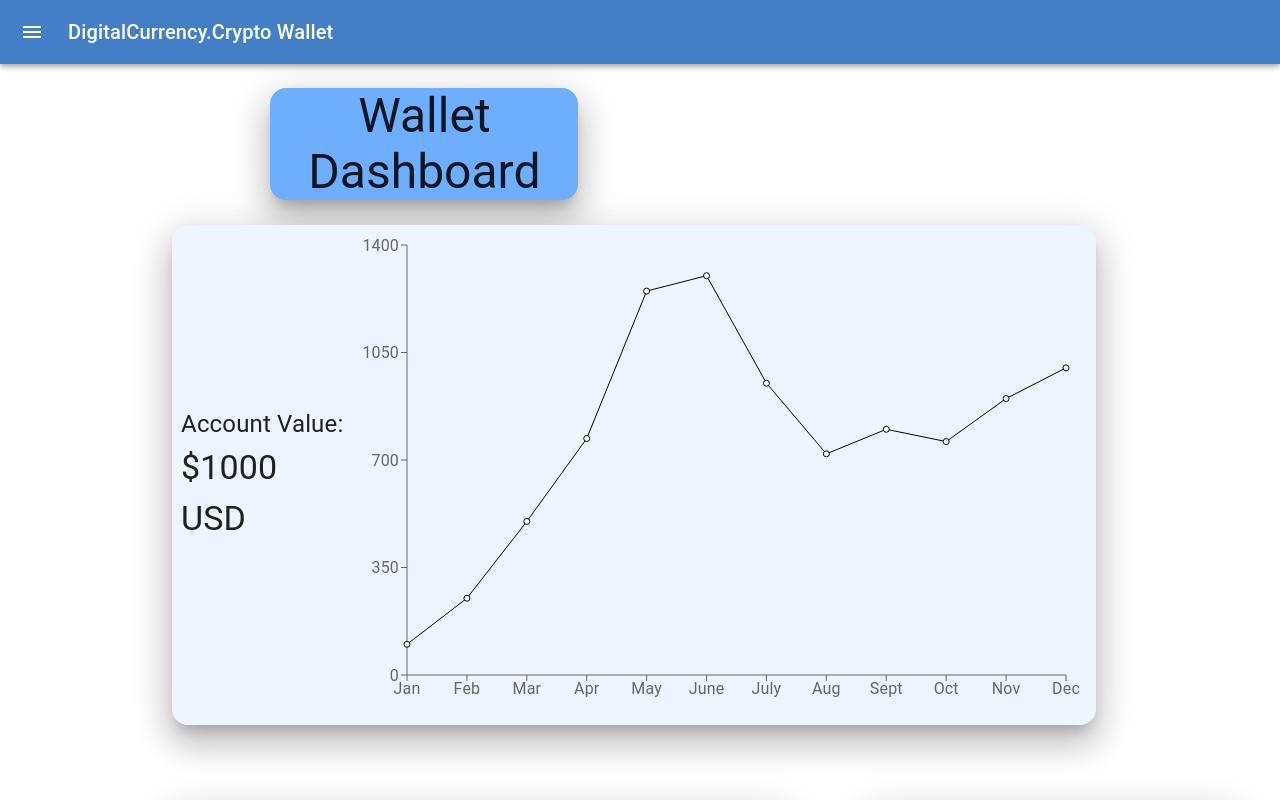
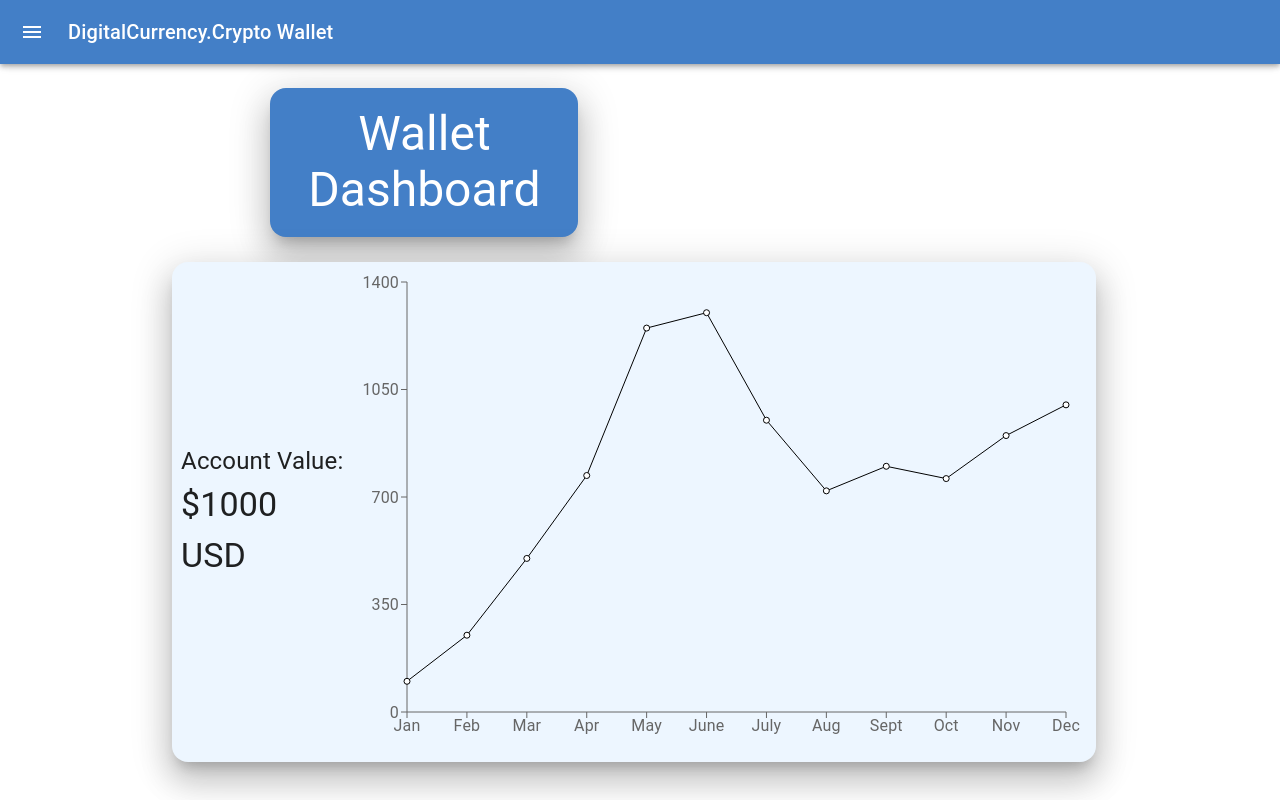
Before and after one commit to UplyMediaInc/DigitalCurrency-web-extension, a React (Create React App) app: page / in a window 1280 px wide. Shown: the top 800 px of the page. Built offline with nearby package versions, Linux system fonts and the light colour scheme.

Commit message:
change component styling

```diff
--- a/src/views/Dashboard/index.js
+++ b/src/views/Dashboard/index.js
@@ -10,11 +10,13 @@ function Dashboard() {
       <div style={{display:'flex', flexWrap:'wrap'}}>
         <Box
           sx={{
-            backgroundColor: '#6DAFFE',
+            backgroundColor: '#437FC7',
+            color: 'white',
             borderRadius: '16px',
             width:'25%',
             marginLeft: '20%',
             marginBottom:'2%',
+            padding: '1.5%',
             display:'flex',
             flexWrap:'wrap',
             justifyContent:'center',
```
